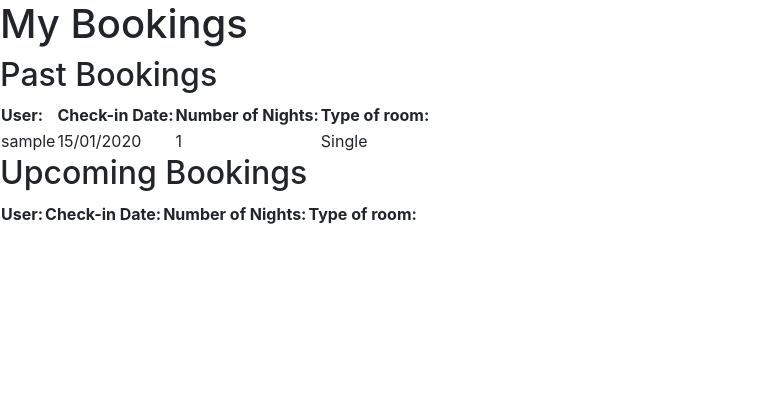
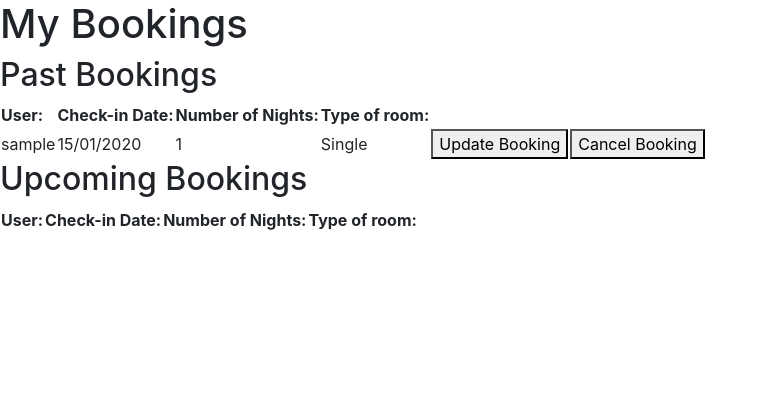
Before and after one commit to MarcelloMuy/ci-ms4-hotel-website, a Django app: page /mybookings/ in a window 1280 px wide. Shown: the part 56-476 px from the top of the page, without its empty margins (0-766 px from the left). Run offline with Django 3.2, Linux system fonts and the light colour scheme; tables that the repository leaves empty hold one stand-in row (values such as "Sample post"); lists and menus that the app fills with data are empty; some libraries are stand-ins or nearby versions.

Commit message:
Add update and delete functionality

```diff
--- a/bookingsystem/views.py
+++ b/bookingsystem/views.py
@@ -1,5 +1,5 @@
 ''' Imported Modules '''
-from django.shortcuts import render, redirect
+from django.shortcuts import render, redirect, get_object_or_404
 from .models import Booking
 from .forms import BookingForm
 
@@ -18,8 +18,8 @@ def display_home(request):
     return render(request, '../templates/index.html')
 
 
-def display_booknow(request):
-    ''' Function to display booknow page'''
+def book_now(request):
+    ''' Function to display booknow page and add a new booking'''
     if request.method == 'POST':  # Look for POST method only
         form = BookingForm(request.POST)
         if form.is_valid():  # Check if form is valid
@@ -30,3 +30,26 @@ def display_booknow(request):
         'form': form
     }
     return render(request, '../templates/booknow.html', context)
+
+
+def update_booking(request, booking_id):
+    '''Function to edit bookings'''
+    # Get object with specific id or return 404 error
+    booking = get_object_or_404(Booking, id=booking_id)
+    if request.method == 'POST':  # Look for POST method only
+        form = BookingForm(request.POST, instance=booking)
+        if form.is_valid():  # Check if form is valid
+            form.save()
+            return redirect('/mybookings/')
+    form = BookingForm(instance=booking)  # Prepopulate form
+    context = {
+        'form': form
+    }
+    return render(request, '../templates/updatebooking.html', context)
+
+
+def cancel_booking(request, booking_id):
+    '''Function to delete bookings'''
+    booking = get_object_or_404(Booking, id=booking_id)
+    booking.delete()
+    return redirect('/mybookings/')
--- a/myhotelproject/urls.py
+++ b/myhotelproject/urls.py
@@ -15,11 +15,15 @@ Including another URLconf
 """
 from django.contrib import admin
 from django.urls import path
-from bookingsystem.views import display_bookings, display_home, display_booknow
+from bookingsystem.views import (
+    display_bookings, display_home, book_now, update_booking, cancel_booking)
+
 
 urlpatterns = [
     path('admin/', admin.site.urls),
     path('mybookings/', display_bookings, name='mybookings'),
     path('', display_home, name='homepage'),
-    path('booknow/', display_booknow, name='booknow')
+    path('booknow/', book_now, name='booknow'),
+    path('update/<booking_id>', update_booking, name='update'),
+    path('cancel/<booking_id>', cancel_booking, name='cancel')
     ]
--- a/templates/mybookings.html
+++ b/templates/mybookings.html
@@ -21,6 +21,16 @@
                 <td>{{ booking.check_in_date|date:"d/m/Y" }}</td>
                 <td>{{ booking.number_of_nights }}</td>
                 <td>{{ booking.type_of_room}}</td>
+                <td>
+                    <a href="/update/{{ booking.id }}">
+                        <button>Update Booking</button>
+                    </a>
+                </td>
+                <td>
+                    <a href="/cancel/{{ booking.id }}">
+                        <button>Cancel Booking</button>
+                    </a>
+                </td>
             {% endif %}
         </tr>
     <!-- Display message if no bookings are found -->
@@ -44,6 +54,16 @@
                 <td>{{ booking.check_in_date|date:"d/m/Y" }}</td>
                 <td>{{ booking.number_of_nights }}</td>
                 <td>{{ booking.type_of_room}}</td>
+                <td>
+                    <a href="/update/{{ booking.id }}">
+                        <button>Update Booking</button>
+                    </a>
+                </td>
+                <td>
+                    <a href="/cancel/{{ booking.id }}">
+                        <button>Cancel Booking</button>
+                    </a>
+                </td>
             {% endif %}
         </tr>
     <!-- Display message if no bookings are found -->
```
Also changed, not shown: templates/updatebooking.html (added, +17 -0 lines).
